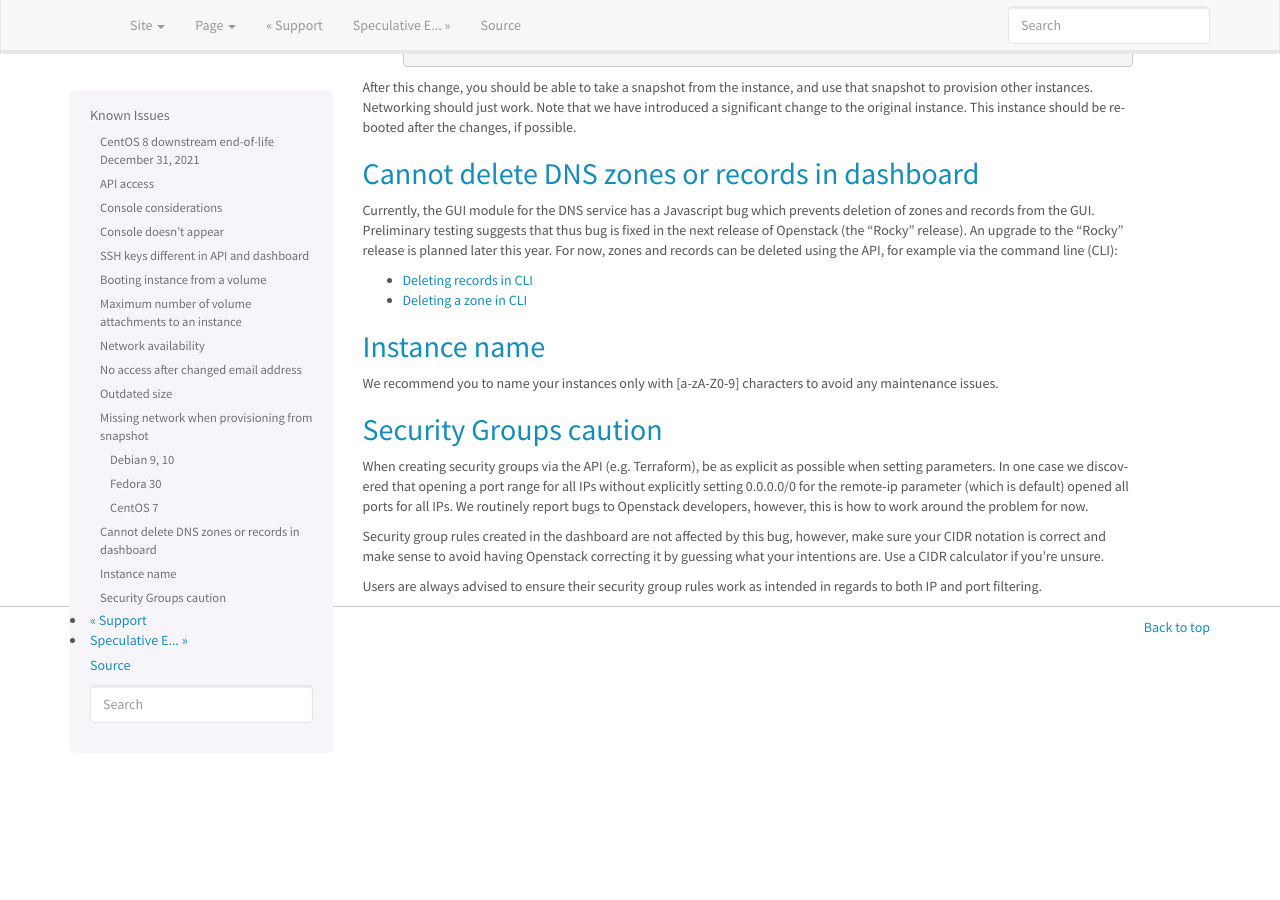
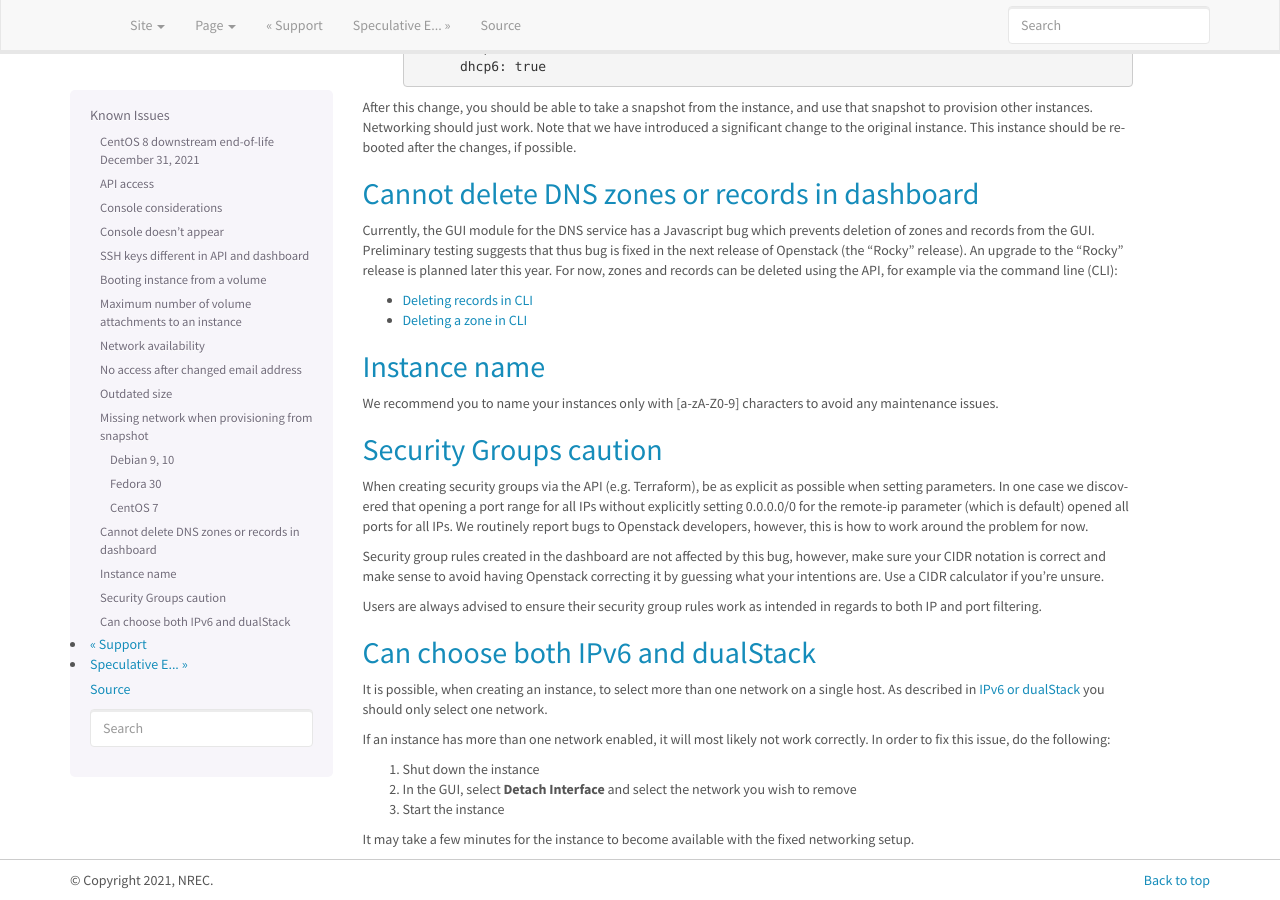
Before and after one commit to norcams/docs-enduser, a Sphinx documentation site: the page built from docs/known-issues.rst, in a window 1280 px wide and 900 px high, scrolled down 3374 px. Built offline with Sphinx 7.4.7, drawn with Linux system fonts in a browser that asks for light colours; some of the changed text lies outside the part shown.

Commit message:
networks known issues

```diff
--- a/docs/known-issues.rst
+++ b/docs/known-issues.rst
@@ -228,6 +228,7 @@ Instance name
 We recommend you to name your instances only with [a-zA-Z0-9]
 characters to avoid any maintenance issues.
 
+
 Security Groups caution
 -----------------------
 When creating security groups via the API (e.g. Terraform), be as explicit as
@@ -244,3 +245,26 @@ calculator if you're unsure.
 
 Users are always advised to ensure their security group rules work as intended
 in regards to both IP and port filtering.
+
+
+Can choose both IPv6 and dualStack
+----------------------------------
+
+.. _IPv6 or dualStack: networking.html#ipv6-or-dualstack
+
+It is possible, when creating an instance, to select more than one
+network on a single host. As described in `IPv6 or dualStack`_ you
+should only select one network.
+
+If an instance has more than one network enabled, it will most likely
+not work correctly. In order to fix this issue, do the following:
+
+#. Shut down the instance
+
+#. In the GUI, select **Detach Interface** and select the network you
+   wish to remove
+
+#. Start the instance
+
+It may take a few minutes for the instance to become available with
+the fixed networking setup.
```
Also changed, not shown: docs/networks.rst (deleted, +0 -49 lines).
